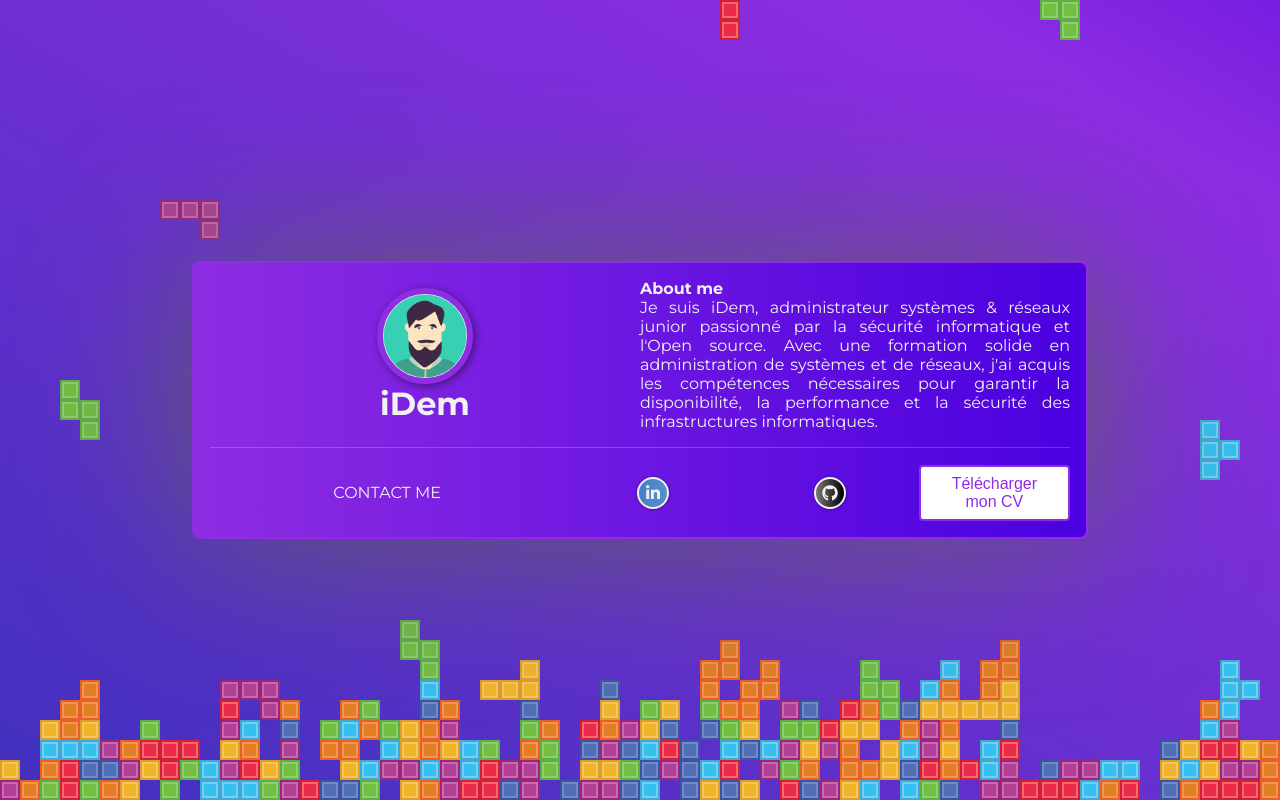
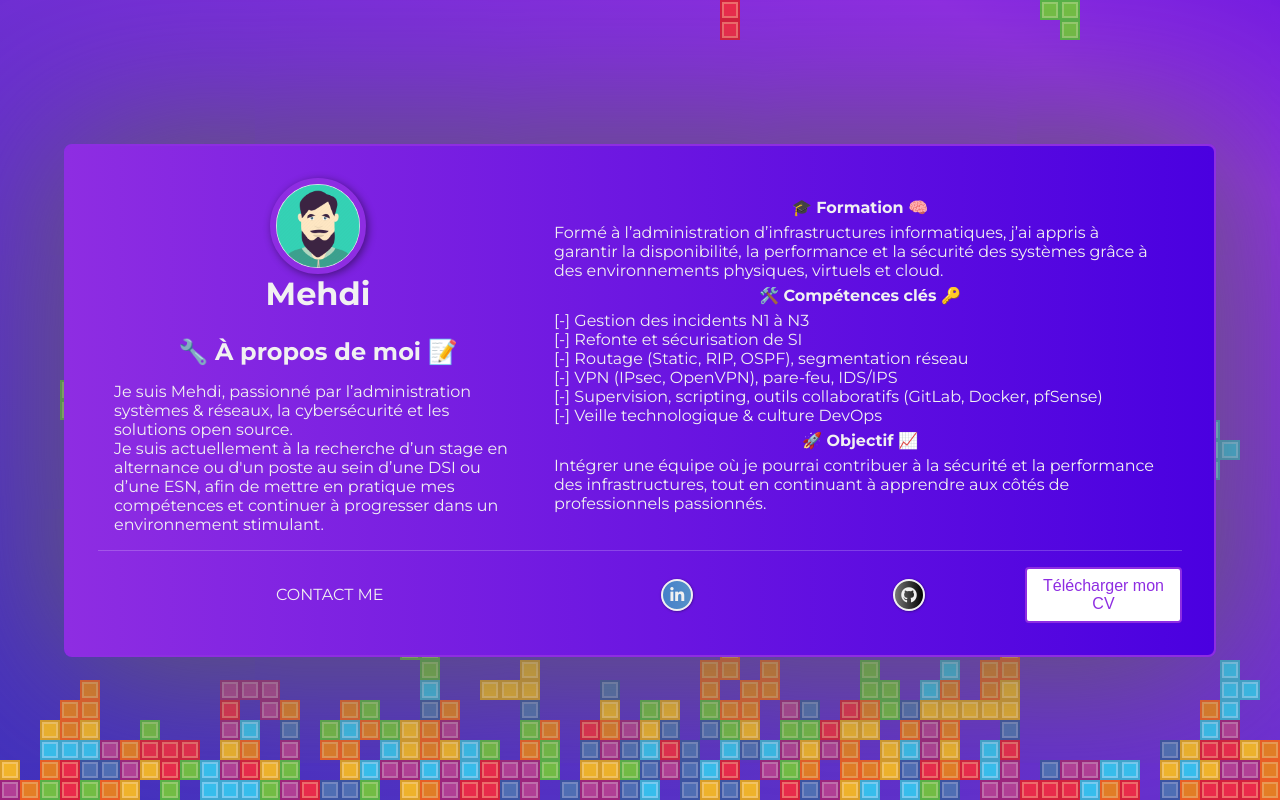
Before and after one commit to iDemDZ/iDemDZ.github.io, a plain HTML site: page index.html in a window 1280 px wide. Drawn offline with Linux system fonts and the light colour scheme.

Commit message:
initial commit

```diff
--- a/index.html
+++ b/index.html
@@ -5,10 +5,8 @@
     <meta http-equiv="X-UA-Compatible" content="IE=edge">
     <meta name="viewport" content="width=device-width, initial-scale=1.0">
     <link rel="stylesheet" href="style.css">
-    <link rel="stylesheet" href="path/to/font-awesome/css/font-awesome.min.css">
     <link rel="stylesheet" href="https://cdnjs.cloudflare.com/ajax/libs/font-awesome/5.15.1/css/all.min.css" integrity="sha512-+4zCK9k+qNFUR5X+cKL9EIR+ZOhtIloNl9GIKS57V1MyNsYpYcUrUeQc9vNfzsWfV28IaLL3i96P9sdNyeRssA==" crossorigin="anonymous" />
-    <link rel="stylesheet" href="https://use.fontawesome.com/releases/v5.15.1/css/all.css" integrity="sha384-vp86vTRFVJgpjF9jiIGPEEqYqlDwgyBgEF109VFjmqGmIY/Y4HV4d3Gp2irVfcrp" crossorigin="anonymous">
-
+    <link rel="stylesheet" href="https://use.fontawesome.com/releases/v5.15.1/css/all.css" integrity="sha384-vp86vTRFVJgpjF9jiIGPEEqYqlDwgyBgEF109VFjmqGmIY/Y4HV4d3Gp2irVfcrp" crossorigin="anonymous"/>
     <title>Card</title>
 </head>
 <body>
@@ -20,17 +18,28 @@
       </div>
         <div class="portfolio-card-1">
           <div class="portfolio-card-1-col">
-            <img src="_Bearded_Man-17-512.webp" alt="">
-            <h1>iDem</h1>
+            <img src="bearded-man.png" alt="">
+            <h1>Mehdi</h1>
+              <h2>🔧 À propos de moi 📝</h2>
+                <p>Je suis Mehdi, passionné par l’administration systèmes & réseaux, la cybersécurité et les solutions open source.<br>Je suis actuellement à la recherche d’un stage en alternance ou d'un poste au sein d’une DSI ou d’une ESN, afin de mettre en pratique mes compétences et continuer à progresser dans un environnement stimulant.<br></p>
           </div>
           <div class="portfolio-card-1-col-2">
-            <h2>About me</h2>
-            <p>Je suis iDem, administrateur systèmes & réseaux junior passionné par la sécurité informatique et l'Open source. Avec une formation solide en administration de systèmes et de réseaux, j'ai acquis les compétences nécessaires pour garantir la disponibilité, la performance et la sécurité des infrastructures informatiques.
+            <h2>🎓 Formation 🧠<br></h2>
+				<p>Formé à l’administration d’infrastructures informatiques, j’ai appris à garantir la disponibilité, la performance et la sécurité des systèmes grâce à des environnements physiques, virtuels et cloud.<br></p>
+              <h2>🛠️ Compétences clés 🔑<br></h2>
+				<p>[-] Gestion des incidents N1 à N3<br>
+					[-] Refonte et sécurisation de SI<br>
+					[-] Routage (Static, RIP, OSPF), segmentation réseau<br>
+					[-] VPN (IPsec, OpenVPN), pare-feu, IDS/IPS<br>
+					[-] Supervision, scripting, outils collaboratifs (GitLab, Docker, pfSense)<br>
+					[-] Veille technologique & culture DevOps<br></p>
+              <h2>🚀 Objectif 📈<br></h2>
+              <p>Intégrer une équipe où je pourrai contribuer à la sécurité et la performance des infrastructures, tout en continuant à apprendre aux côtés de professionnels passionnés.<br></p>
             </p>
           </div>
         </div>
         <div class="portfolio-card-2">
-          <span id="contanct-me">contact me</span>
+          <span id="contact-me">contact me</span>
           <div class="portfolio-card-2-icons">
             </a>
             <a href="https://www.linkedin.com/in/mehdi-alami-ab01191ba/" target="_blank">
@@ -40,10 +49,7 @@
                 <i class="fab fa-github"></i>
             </a>
           </div>
-          <br>
-          <br>
-          <br>
-          <a href="CV Technicien DevOps.pdf" download>
+          <a href="CV-Mehdi-ALAMI.pdf" download>
             <button>Télécharger mon CV</button>
         </div>
       </div>
--- a/style.css
+++ b/style.css
@@ -29,12 +29,12 @@ body {
   }
 }
 .portfolio-card {
-  width: 70%;
-  max-height: 50%;
+  width: 90%;
+  max-height: 75%;
   background: linear-gradient(to left, #4a00e0, #8e2de2);
   border-radius: 0.5em;
   box-shadow: 0.125em 0.125em 10em #616161;
-  padding: 1em;
+  padding: 2em;
   border: 2px solid #8e2de2;
   color: #f1f1f1;
   z-index: 2;
@@ -48,9 +48,12 @@ body {
 .portfolio-card-1-col {
   width: 50%;
   display: flex;
+  /* flex: 2 2 auto; */
   flex-direction: column;
   align-items: center;
   justify-content: center;
+  margin-left: 1em;
+  margin-right: 1em;
 }
 
 .portfolio-card-1-col img {
@@ -61,14 +64,27 @@ body {
   border: 6px solid #8e2de2;
   box-shadow: 0.125em 0.125em 0.5em rgba(0, 0, 0, 0.45);
 }
+.portfolio-card-1-col p{
+  margin-top: 1em;
+}
+
+.portfolio-card-1-col h2{
+  margin-top: 1em;
+}
+
 .portfolio-card-1-col-2 {
-  width: 50%;
+  width: 75%;
+  margin-left: 1em;
+  margin-right: 1em;
 }
 .portfolio-card-1-col-2 h2 {
   font-size: medium;
+  text-align: center;
+  margin-top: 1%;
 }
 .portfolio-card-1-col-2 p {
-  text-align: justify;
+  text-align: start;
+  margin-top: 1%;
 }
 .portfolio-card-2 {
   padding-top: 1em;
@@ -204,3 +220,21 @@ body{
     bottom: 0;
     left: 0;
   }
+
+  @media screen and (max-width: 375px){
+    body {
+      height: 120vh;
+    }
+    .portfolio-card {
+      margin-top: -25vh;
+      display: flex;
+      flex-direction: column;
+      width: 75%;
+      height: max-content;
+      font-size: 55%;
+    }
+      .portfolio-card-2{
+        display: flex;
+        flex-direction:column-reverse;
+      }
+  }
--- a/tetris.js
+++ b/tetris.js
@@ -1,4 +1,7 @@
 'use strict';
+// List a puce avec tetrominos box
+
+// Tetris
 
 var canvas = document.getElementById("tetris");
 var context = canvas.getContext("2d");
```
Also changed, not shown: _Bearded_Man-17-512.webp (deleted), bearded-man.png (added), 2 other files.
